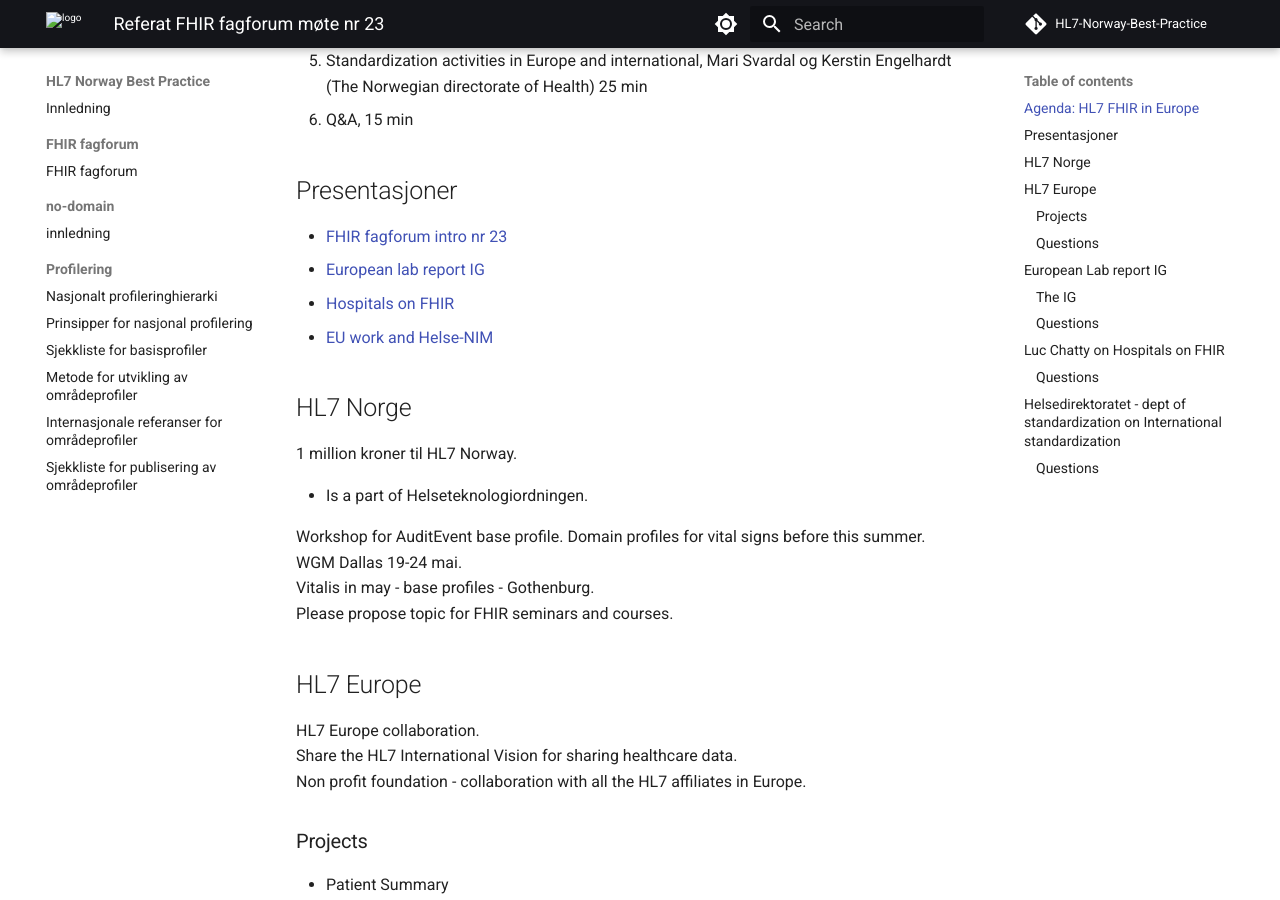
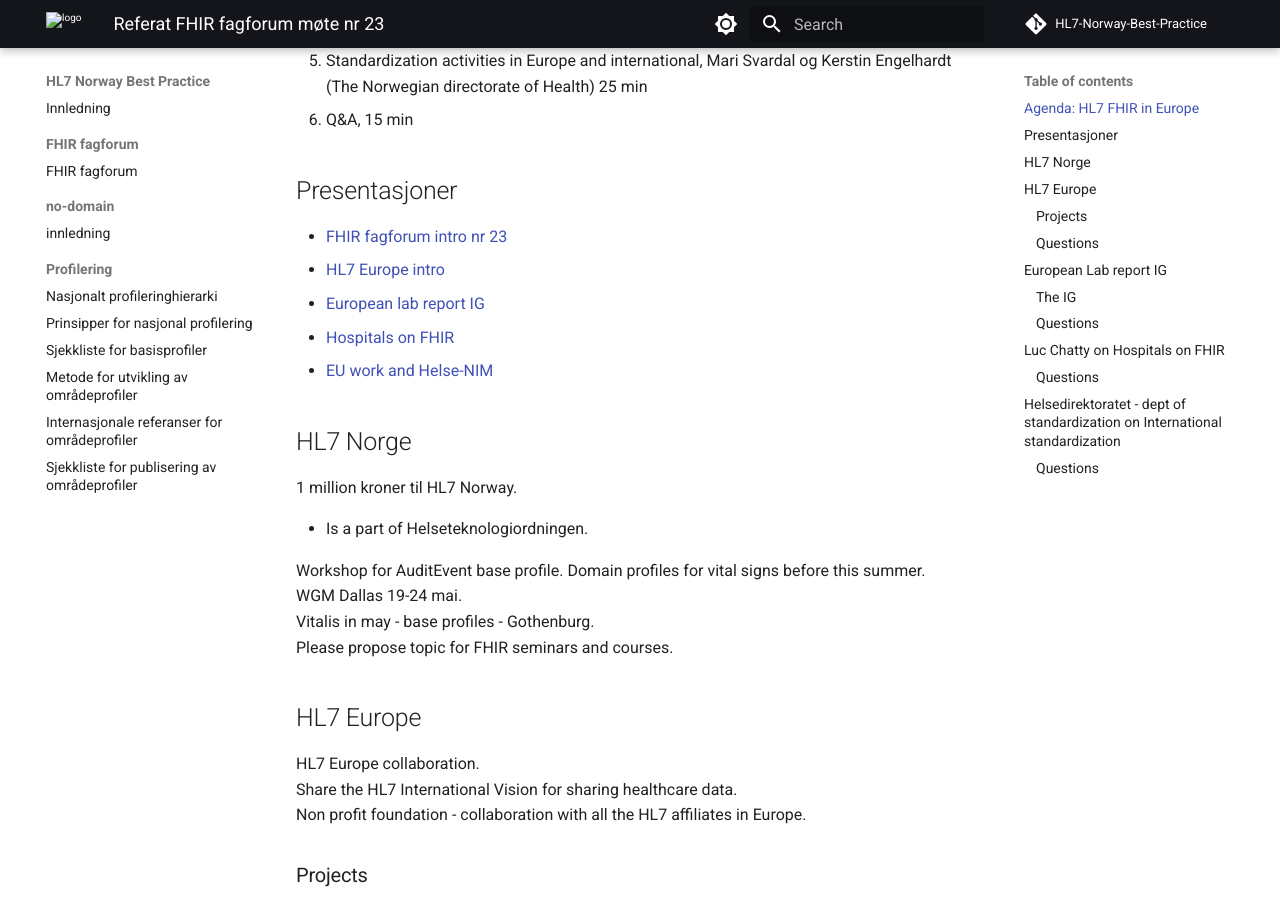
Before and after one commit to HL7Norway/best-practice, an MkDocs documentation site: the page built from docs/FHIR-faglig-forum/_referat/2024-04-17-referat.md, in a window 1280 px wide and 900 px high, scrolled down 517 px. Built offline with MkDocs 1.6.1 and Material for MkDocs 9.7.7, drawn with Linux system fonts in a browser that asks for light colours; comment, search, counter and statistics services are not loaded.

Commit message:
siste presentasjon fff 23

```diff
--- a/docs/FHIR-faglig-forum/_referat/2024-04-17-referat.md
+++ b/docs/FHIR-faglig-forum/_referat/2024-04-17-referat.md
@@ -26,6 +26,7 @@
 ## Presentasjoner
 
 * [FHIR fagforum intro nr 23](../docs/FHIR-faglig-forum/presentasjon/2024-04-17-FHIR-fagforum-23.pdf)
+* [HL7 Europe intro](../docs/FHIR-faglig-forum/presentasjon/2024-04-17-HL7-Europe.pdf)
 * [European lab report IG](../docs/FHIR-faglig-forum/presentasjon/2024-04-17-HL7EU-LabRpt-FHIR-fagforum.pdf)
 * [Hospitals on FHIR](../docs/FHIR-faglig-forum/presentasjon/2024-04-17-HOF-presentation.pdf)
 * [EU work and Helse-NIM](../docs/FHIR-faglig-forum/presentasjon/2024-04-17-EU-Helse-NIM.pdf)
```
